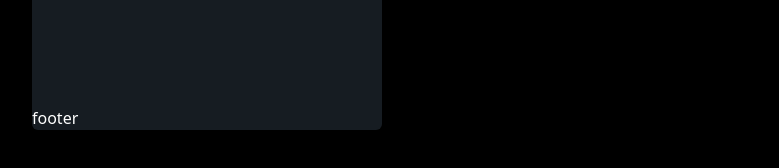
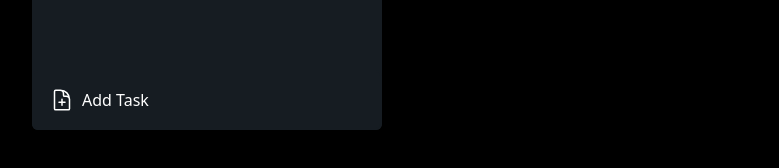
Before and after one commit to AlexSouza645/Projeto-Drag-and-Drop, a React (Vite) app in the folder dnd-tutorial/: page / in a window 1280 px wide. Both pictures are taken after a click on the button "Add Column". Shown: the part 520-688 px from the top of the page, without its empty margins (250-1029 px from the left). Built offline with nearby package versions, Linux system fonts and the light colour scheme.

Commit message:
add new tasks

```diff
--- a/dnd-tutorial/src/App.css
+++ b/dnd-tutorial/src/App.css
@@ -7,3 +7,13 @@ html,body, #root{
 
 
 }
+
+::--webkit-scrollbar{
+    width:4px
+}
+::--webkit-scrollbar:horizontal{
+  height:8px
+}
+::--webkit-scrollbar-thumb{
+ @apply bg-rose-900 rounded-xl
+}
--- a/dnd-tutorial/src/components/ColumnContainer.tsx
+++ b/dnd-tutorial/src/components/ColumnContainer.tsx
@@ -3,31 +3,39 @@ import TrashIcon from "../icons/Trashicon";
 import { Column, Id } from "../types"
 // import { transitionProperty } from "@dnd-kit/sortable/dist/hooks/defaults";
 import { CSS } from "@dnd-kit/utilities"
+import { useState } from "react";
+import PlusIcon from "../icons/PlusIcon";
 
 interface Props {
     column: Column;
     deleteColumn: (id: Id) => void;
+    updateColumn: (id: Id, title: string) => void
+    createTask: (columnId:Id)=>void
 }
 
 function ColumnContainer(props: Props) {
-    const { column, deleteColumn } = props;
+    const { column, deleteColumn, updateColumn,createTask } = props;
+
+    const [editMode, setEditMode] = useState(false)
 
     const { setNodeRef, attributes, listeners, transform, transition, isDragging } = useSortable({
         id: column.id,
         data: {
             type: "Column",
             column
-        }
+        },
+        disabled: editMode
     })
     const style = {
         transition, transform: CSS.Transform.toString(transform)
     }
 
 
-// criação  da imagem de fundo ao arrastar o card
+    // criação  da imagem de fundo ao arrastar o card
     if (isDragging) {
         return <div ref={setNodeRef} style={style} className="
-        bg-columnBackgroundColor w-[350px]    h-[500px]    max-h-[500px]    rounded-md    flex    flex-col  opacity-40 border-2 border-rose-500">  </div>
+        bg-columnBackgroundColor w-[350px]    h-[500px]    max-h-[500px]    rounded-md    flex    flex-col  opacity-40
+         border-2 border-rose-500">  </div>
     }
 
 
@@ -39,14 +47,21 @@ function ColumnContainer(props: Props) {
         >
             {/* column title */}
             <div {...attributes}
-                {...listeners}
+                {...listeners} onClick={() => { setEditMode(true) }}
                 className=" bg-mainBackgroundColor  text-md  h-[60px]  cursor-grab   rounded-md   rounded-b-none
             font-bold    border-columnBackgroundColor   border-4   flex items-center justify-between ">
                 <div className="flex gap-2">
                     <div className="flex justify-center items-center bg-columnBackgroundColor px-2 py-1 text-sm rounded-full ">0</div>
 
 
-                    {column.title}</div>
+                    {!editMode && column.title}
+                    {editMode && <input className="bg-black focus:border-rose-500 border-rounded outline-none px-2" value={column.title} onChange={(e) => {
+                        updateColumn(column.id, e.target.value)
+                    }} autoFocus onBlur={() => { setEditMode(false) }} onKeyDown={e => {
+                        if (e.key === 'Enter') setEditMode(false)
+                    }} />}
+
+                </div>
                 {/* button delete creation */}
 
                 <button onClick={() => {
@@ -61,9 +76,18 @@ function ColumnContainer(props: Props) {
             {/* // column tak container */}
             <div className=" flex flex-grow">Content</div>
             {/* // column footer */}
-            <div>
-                footer
-            </div>
+
+            <button className="flex gap-2 items-center border-columnBackgroundColor border-2 rounded-md p-4 border-x-columnBackgroundColor
+            hover:bg-mainBackgroundColor hover:text-rose-500 active:bg-black" onClick={
+                ()=>{
+                    createTask(column.id)
+                }
+            }>
+               <PlusIcon/>
+               Add Task
+
+
+            </button>
         </div>
     );
 }
--- a/dnd-tutorial/src/components/kanbamBoard.tsx
+++ b/dnd-tutorial/src/components/kanbamBoard.tsx
@@ -1,8 +1,8 @@
 import { useMemo, useState } from "react"
 import PlusIcon from "../icons/PlusIcon"
-import { Column, Id } from "../types";
+import { Column, Id, Task } from "../types";
 import ColumnContainer from "./ColumnContainer";
-import { DndContext, DragEndEvent, DragOverlay, DragStartEvent } from "@dnd-kit/core";
+import { DndContext, DragEndEvent, DragOverlay, DragStartEvent, PointerSensor, useSensor, useSensors } from "@dnd-kit/core";
 import { arrayMove, SortableContext } from "@dnd-kit/sortable";
 import { createPortal } from "react-dom";
 
@@ -12,16 +12,31 @@ function KanbamBoard() {
     const [columns, setColumns] = useState<Column[]>([]);
     const columnsId = useMemo(() => columns.map((col) => col.id), [columns])
     const [activeColumn, setActiveColumn] = useState<Column | null>(null)
+
+    const [tasks, setTasks] = useState<Task>([])
+
+    // funcionalidade do botao excluir
+    const sensors = useSensors(
+
+        useSensor(PointerSensor, {
+            activationConstraint: {
+                distance: 3
+            },
+        })
+
+    )
     return (
         <div className="m-auto flex min-h-screen w-full items-center overflow-x-auto overflow-y-hidden px-[40]
     justify-center">
-            <DndContext onDragStart={onDragStart} onDragEnd={onDragEnd}>
+            <DndContext sensors={sensors} onDragStart={onDragStart} onDragEnd={onDragEnd}>
                 <div className="m-auto flex gap-4">
                     <div className=" flex gap-4">
                         <SortableContext items={columnsId}>
                             {columns.map((col) => (
 
-                                <ColumnContainer key={col.id} column={col} deleteColumn={deleteColumn} />
+                                <ColumnContainer key={col.id} column={col} deleteColumn={deleteColumn}
+                                    updateColumn={updateColumn}
+                                    createTask={createTask} />
 
                             ))}</SortableContext>
                     </div>
@@ -46,6 +61,8 @@ function KanbamBoard() {
                         {activeColumn && (<ColumnContainer
                             column={activeColumn}
                             deleteColumn={deleteColumn}
+                            updateColumn={updateColumn}
+                            createTask={createTask}
 
                         />)}
 
@@ -63,6 +80,20 @@ function KanbamBoard() {
 
 
     )
+
+    // funcao criar tasks
+    function createTask(columnId: Id) {
+
+        const newTask: Task = {
+            id: generateId(),
+            columnId,
+            content: `Task ${tasks.length + 1}`,
+        }
+        setTasks([...tasks, newTask])
+    }
+
+
+
     function createNewColumn() {
         const columnToAdd: Column = {
             id: generateId(),
@@ -75,6 +106,17 @@ function KanbamBoard() {
     function deleteColumn(id: Id) {
         const filteredColumns = columns.filter((col) => col.id !== id);
         setColumns(filteredColumns)
+    }
+
+    function updateColumn(id: Id, title: string) {
+        const newColumns = columns.map((col) => {
+            if (col.id !== id) return col;
+            return { ...col, title }
+        });
+        setColumns(newColumns)
+
+
+
     }
     function onDragStart(event: DragStartEvent) {
         console.log('Drag Start', event
--- a/dnd-tutorial/src/types.ts
+++ b/dnd-tutorial/src/types.ts
@@ -6,3 +6,8 @@ id:Id;
 title:string;
 
 }
+export type Task={
+    id:Id;
+    columnId:Id;
+    content:string
+}
```
